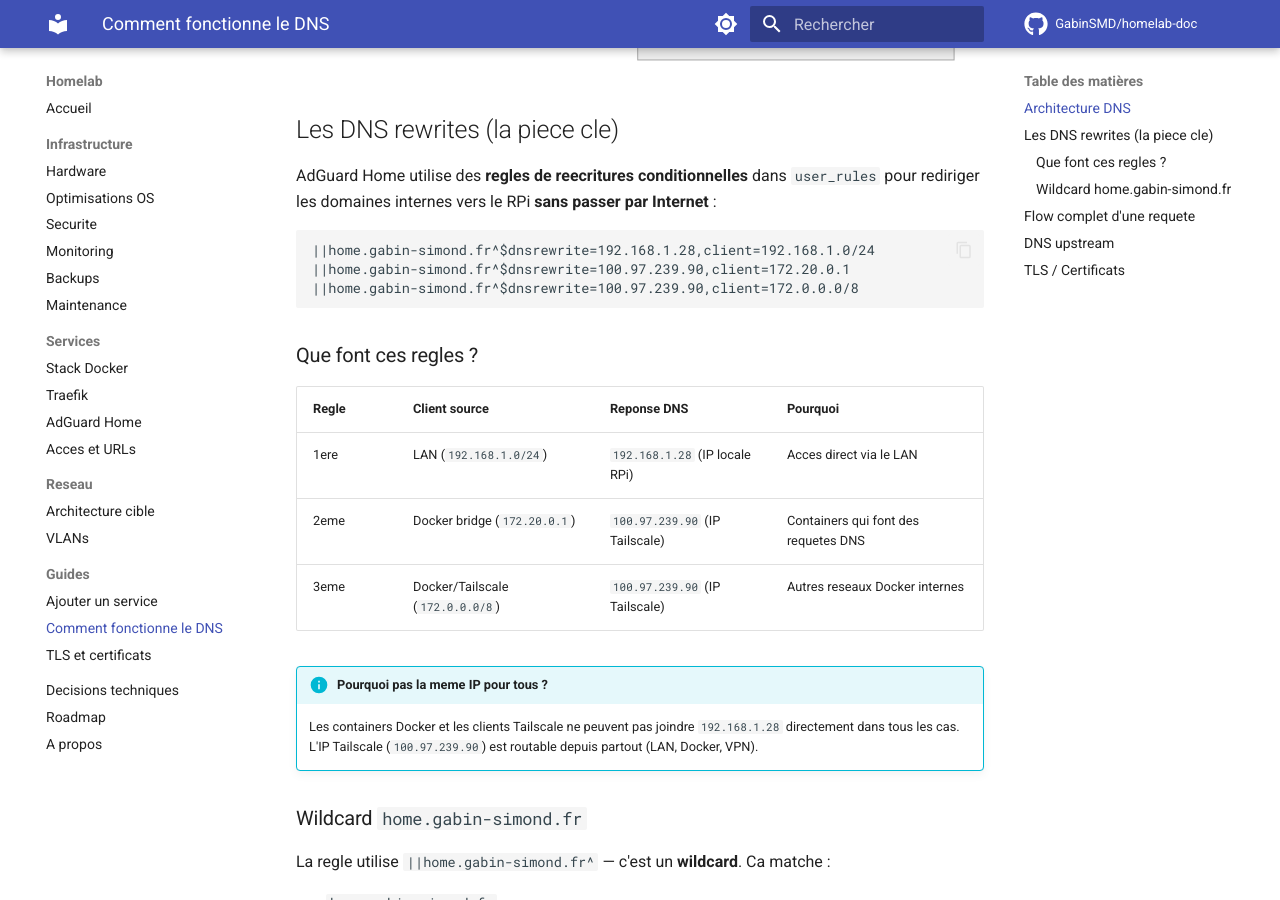
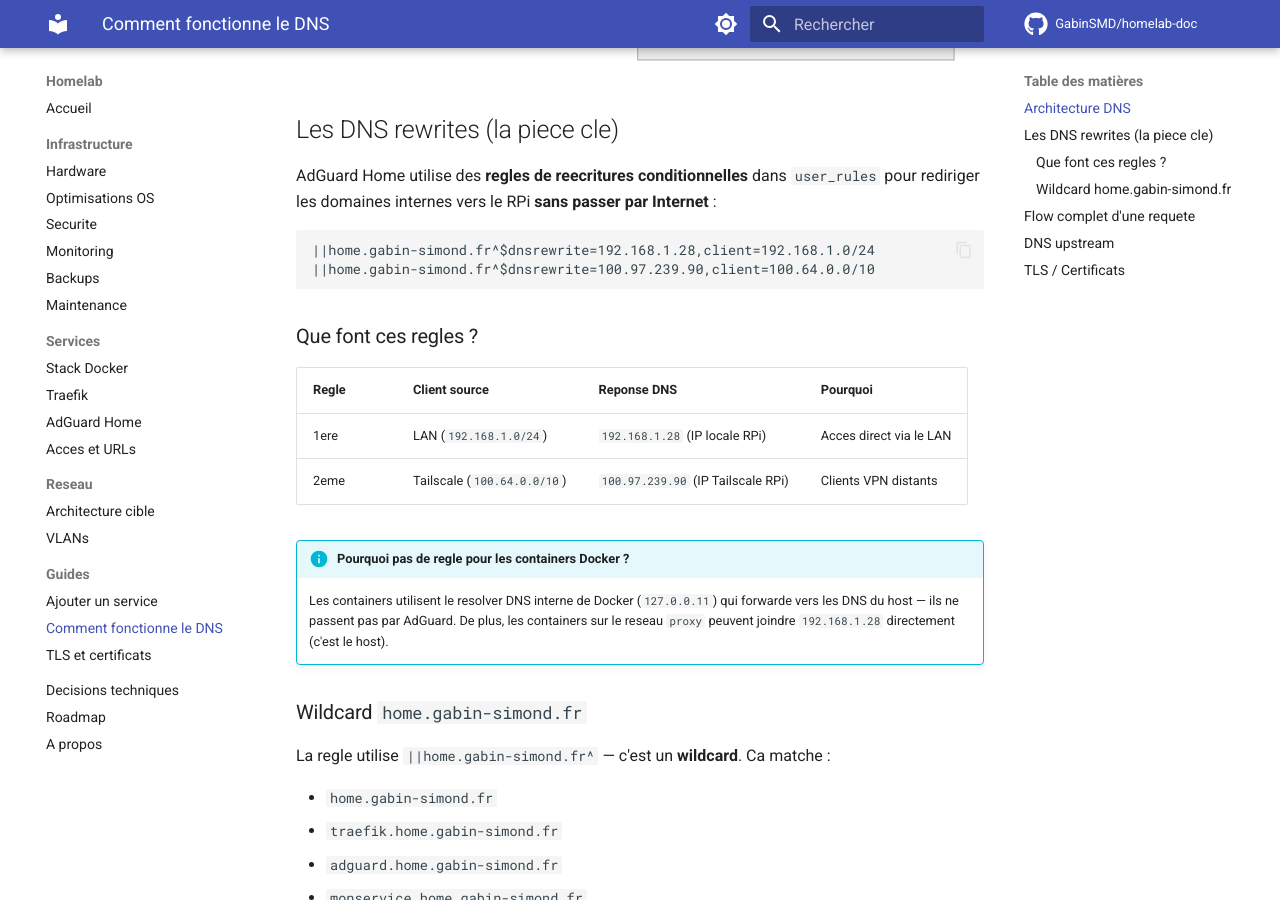
Before and after one commit to GabinSMD/homelab-doc, an MkDocs documentation site: the page built from docs/guides/dns-flow.md, in a window 1280 px wide and 900 px high, scrolled down 1032 px. Built offline with MkDocs 1.6.1 and Material for MkDocs 9.7.7, drawn with Linux system fonts in a browser that asks for light colours; comment, search, counter and statistics services are not loaded.

Commit message:
Simplify DNS rewrites: remove Docker rules, add Tailscale CGNAT range
LAN + Tailscale only — Docker containers use their own resolver.

Co-Authored-By: Claude Opus 4.6 (1M context) <noreply@anthropic.com>

````diff
--- a/docs/guides/dns-flow.md
+++ b/docs/guides/dns-flow.md
@@ -35,8 +35,7 @@ AdGuard Home utilise des **regles de reecritures conditionnelles** dans `user_ru
 
 ```
 ||home.gabin-simond.fr^$dnsrewrite=192.168.1.28,client=192.168.1.0/24
-||home.gabin-simond.fr^$dnsrewrite=100.97.239.90,client=172.20.0.1
-||home.gabin-simond.fr^$dnsrewrite=100.97.239.90,client=172.0.0.0/8
+||home.gabin-simond.fr^$dnsrewrite=100.97.239.90,client=100.64.0.0/10
 ```
 
 ### Que font ces regles ?
@@ -44,11 +43,10 @@ AdGuard Home utilise des **regles de reecritures conditionnelles** dans `user_ru
 | Regle | Client source | Reponse DNS | Pourquoi |
 |---|---|---|---|
 | 1ere | LAN (`192.168.1.0/24`) | `192.168.1.28` (IP locale RPi) | Acces direct via le LAN |
-| 2eme | Docker bridge (`172.20.0.1`) | `100.97.239.90` (IP Tailscale) | Containers qui font des requetes DNS |
-| 3eme | Docker/Tailscale (`172.0.0.0/8`) | `100.97.239.90` (IP Tailscale) | Autres reseaux Docker internes |
+| 2eme | Tailscale (`100.64.0.0/10`) | `100.97.239.90` (IP Tailscale RPi) | Clients VPN distants |
 
-!!! info "Pourquoi pas la meme IP pour tous ?"
-    Les containers Docker et les clients Tailscale ne peuvent pas joindre `192.168.1.28` directement dans tous les cas. L'IP Tailscale (`100.97.239.90`) est routable depuis partout (LAN, Docker, VPN).
+!!! info "Pourquoi pas de regle pour les containers Docker ?"
+    Les containers utilisent le resolver DNS interne de Docker (`127.0.0.11`) qui forwarde vers les DNS du host — ils ne passent pas par AdGuard. De plus, les containers sur le reseau `proxy` peuvent joindre `192.168.1.28` directement (c'est le host).
 
 ### Wildcard `home.gabin-simond.fr`
 
````
Also changed, not shown: docs/guides/ajouter-service.md (+2 -2 lines).
